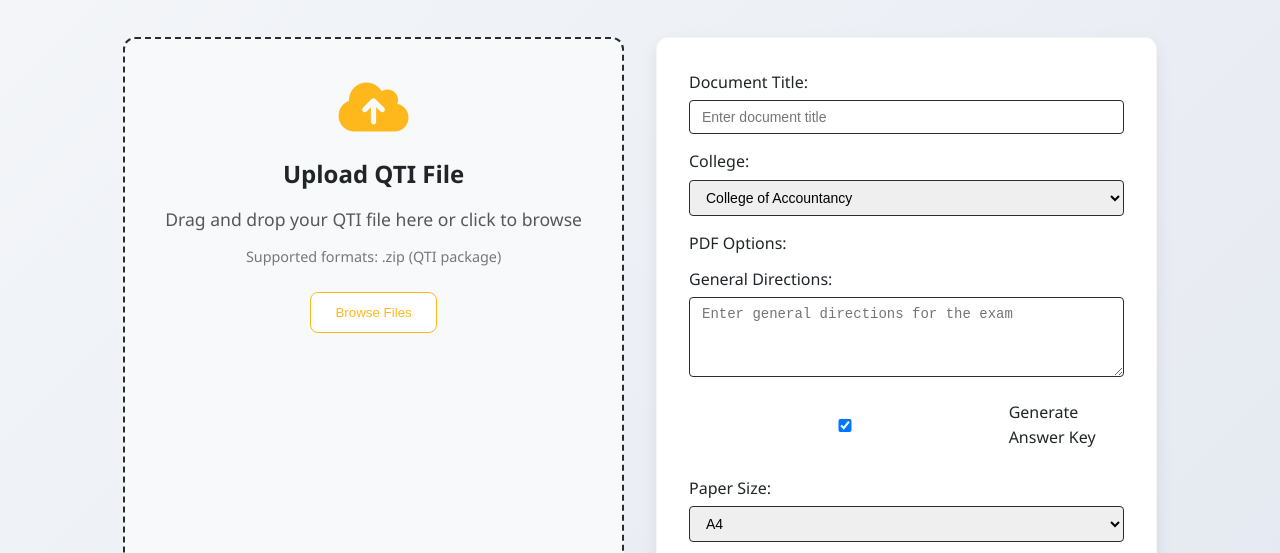
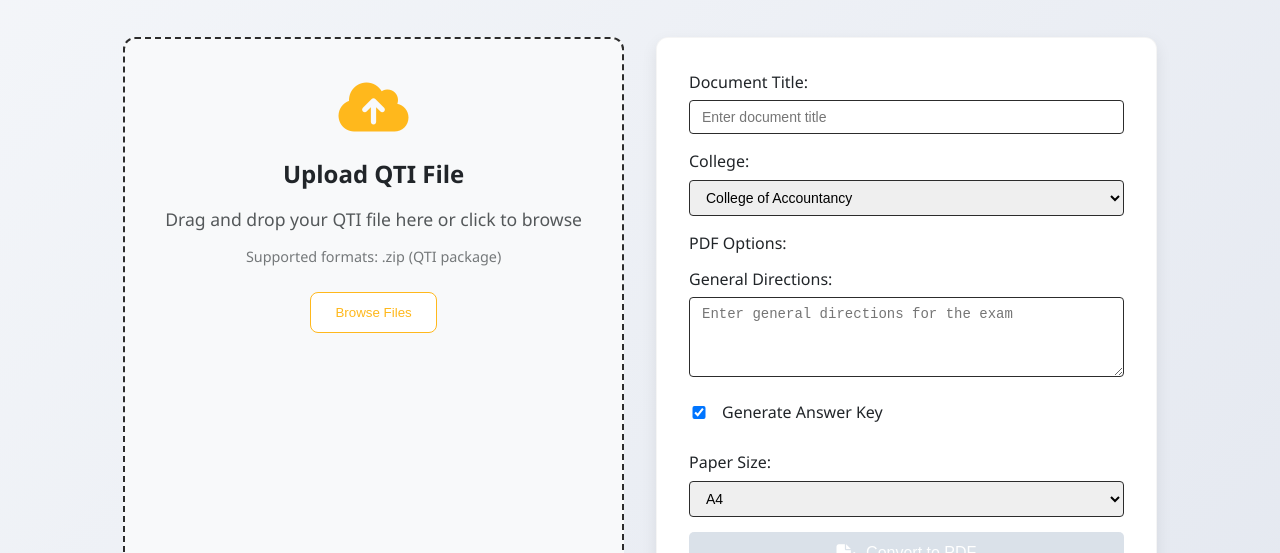
Before and after one commit to robthomas1120/examHelperQTI, a plain HTML site: page html/qtiToPdf.html in a window 1280 px wide. Shown: the part 247-800 px from the top of the page. Drawn offline with nearby package versions, Linux system fonts and the light colour scheme.

Commit message:
minor fix checkbox

```diff
--- a/css/qtiToPdf.css
+++ b/css/qtiToPdf.css
@@ -189,6 +189,9 @@
 .form-group textarea {
     resize: vertical;
     min-height: 80px;
+}
+.form-group input {
+    width: 20px;
 }
 
 .full-width {
--- a/html/qtiToPdf.html
+++ b/html/qtiToPdf.html
@@ -131,7 +131,7 @@
                                 <label for="generalDirections">General Directions:</label>
                                 <textarea id="generalDirections" rows="3" placeholder="Enter general directions for the exam"></textarea>
                             </div>
-                            <div class="checkbox-item">
+                            <div class="checkbox-item"  style="display: flex; align-items: center; gap: 5px;"">
                                 <input type="checkbox" id="includeAnswers" name="includeAnswers" checked>
                                 <label for="includeAnswers">Generate Answer Key</label>
                             </div>
```
